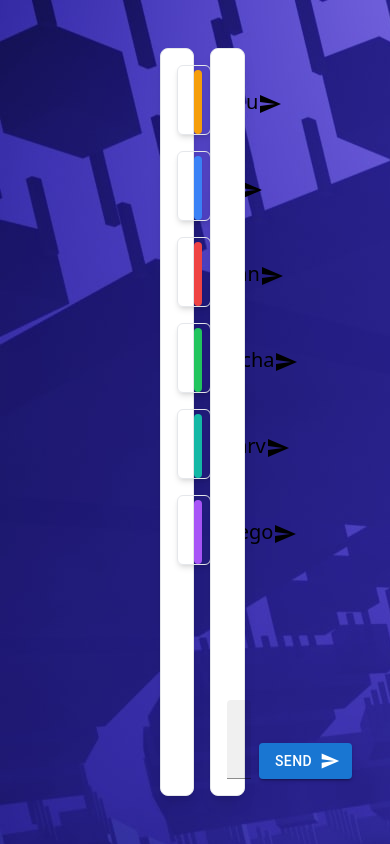
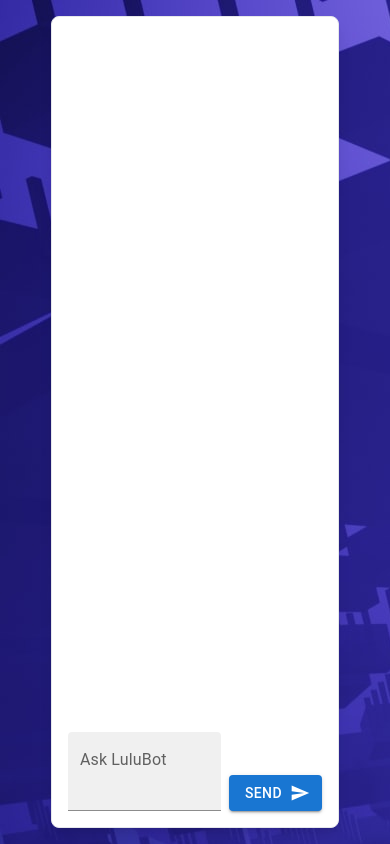
Before and after one commit to TanguyIglesias/workshop-chatbox-ia, a React (Create React App) app: page / in a window 390 px wide. Built offline with nearby package versions, Linux system fonts and the light colour scheme; grey boxes are pictures that could not be loaded.

Commit message:
End style version bis bid

```diff
--- a/src/App.tsx
+++ b/src/App.tsx
@@ -4,10 +4,12 @@ import RightBox from "./components/rightbox";
 
 const App = () => {
   return (
-    <main className="h-screen py-12 px-40 flex w-screen bg-[url('./../../public/images/background.jpg')] gap-4">
-      <LeftBox />
-      <ChatBoxContainer />
-      <RightBox />
+    <main className="h-screen bg-[url('./../../public/images/background.jpg')] ">
+      <div className="h-full mx-auto px-4 py-4 max-w-xs md:py-12 md:max-w-3xl lg:max-w-5xl xl:max-w-7xl 2xl:max-w-screen-2xl flex gap-4">
+        <LeftBox />
+        <ChatBoxContainer />
+        <RightBox />
+      </div>
     </main>
   );
 };
--- a/src/components/chatbox/index.tsx
+++ b/src/components/chatbox/index.tsx
@@ -62,13 +62,13 @@ const ChatBoxContainer = () => {
   }, [botMessage]);
 
   return (
-    <main className="border h-full rounded-lg shadow-lg flex flex-col justify-end w-1/2 bg-white">
+    <main className="border h-full rounded-lg shadow-lg flex flex-col justify-end w-full md:w-2/3 bg-white">
       <div className="w-full overflow-x-hidden p-4">
         {textDisplay &&
           textDisplay.map((message) =>
             message.user === "user" ? (
-              <div key={message.id} className="ml-auto my-2 flex justify-end">
-                <p className="break-words bg-blue-500 p-2 m-2 rounded-lg shadow-lg max-w-md">
+              <div key={message.id} className="my-2 flex justify-end">
+                <p className="break-words bg-blue-500 p-2 m-2 rounded-lg shadow-lg max-w-xs">
                   {message.message}
                 </p>
                 <div className="rounded-full overflow-hidden w-16 h-16 bg-blue-500 px-1 pb-0 pt-2 shadow-sm">
@@ -80,7 +80,7 @@ const ChatBoxContainer = () => {
                 </div>
               </div>
             ) : (
-              <div key={message.id} className="mr-auto my-2 flex">
+              <div key={message.id} className="my-2 flex">
                 <div className="rounded-full overflow-hidden w-16 h-16 bg-amber-500 px-1 pb-0 pt-2 shadow-sm">
                   <img
                     src="/images/robotLuluBot.png"
@@ -88,7 +88,7 @@ const ChatBoxContainer = () => {
                     className="w-full h-full"
                   />
                 </div>
-                <p className="break-words bg-gray-400 p-2 m-2 rounded-lg shadow-lg max-w-md">
+                <p className="break-words bg-gray-400 p-2 m-2 rounded-lg shadow-lg max-w-xs">
                   {message.message}
                 </p>
               </div>
--- a/src/components/leftbox/index.tsx
+++ b/src/components/leftbox/index.tsx
@@ -35,7 +35,7 @@ const dataRobot = [
 
 const LeftBox = () => {
   return (
-    <ul className="w-1/5 bg-white border h-full p-4 rounded-lg shadow-lg">
+    <ul className="hidden md:block md:w-1/3 bg-white border h-full p-4 rounded-lg shadow-lg">
       {dataRobot.map((robot) => (
         <li
           key={robot.id}
--- a/src/components/rightbox/index.tsx
+++ b/src/components/rightbox/index.tsx
@@ -1,6 +1,6 @@
 const RightBox = () => {
   return (
-    <div className="w-2/5 h-full">
+    <div className="w-0 h-full hidden lg:block lg:w-2/5">
       <video
         src="./images/robot.mp4"
         autoPlay
```
